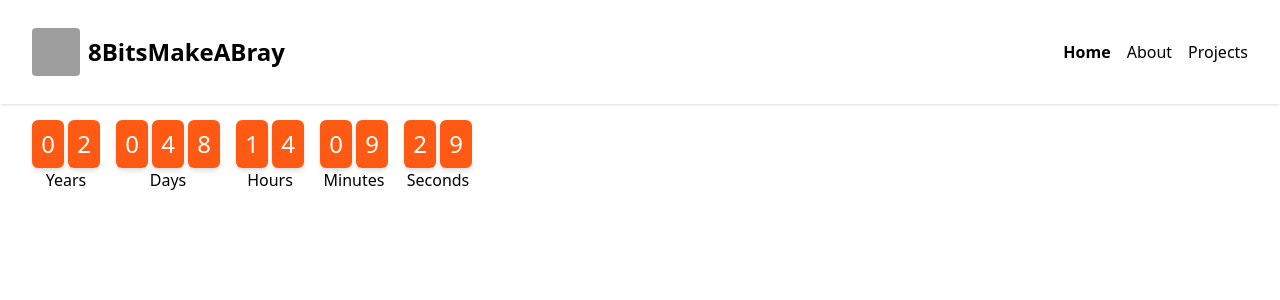
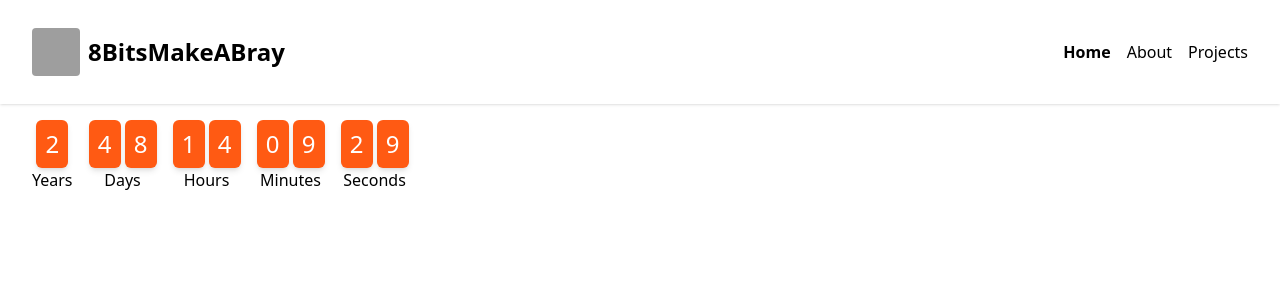
Before and after one commit to braybowler/8bitsmakeabray-v2, a Vue app: page / in a window 1280 px wide. Shown: the top 300 px of the page. Built offline with nearby package versions, Linux system fonts and the light colour scheme; grey boxes are pictures that could not be loaded.

Commit message:
alter number of numerals shown for years and days

```diff
--- a/src/components/ElapsedClock.vue
+++ b/src/components/ElapsedClock.vue
@@ -57,12 +57,6 @@ onUnmounted(() => clearInterval(timer))
     <div class="flex flex-col justify-center items-center">
       <div class="flex flex-row gap-1">
         <span
-          v-if="diffStringArray.years.length < 2"
-          class="flex h-12 w-8 text-2xl bg-[#ff5a13] text-white rounded-md justify-center items-center shadow-md"
-        >
-          {{0}}
-        </span>
-        <span
           v-for="character in diffStringArray.years"
           class="flex h-12 w-8 text-2xl bg-[#ff5a13] text-white rounded-md justify-center items-center shadow-md"
         >
@@ -74,12 +68,6 @@ onUnmounted(() => clearInterval(timer))
 
     <div class="flex flex-col justify-center items-center">
       <div class="flex flex-row gap-1">
-        <span
-          v-if="diffStringArray.days.length < 3"
-          class="flex h-12 w-8 text-2xl bg-[#ff5a13] text-white rounded-md justify-center items-center shadow-md"
-        >
-          {{0}}
-        </span>
         <span
           v-for="character in diffStringArray.days"
           class="flex h-12 w-8 text-2xl bg-[#ff5a13] text-white rounded-md justify-center items-center shadow-md"
```
